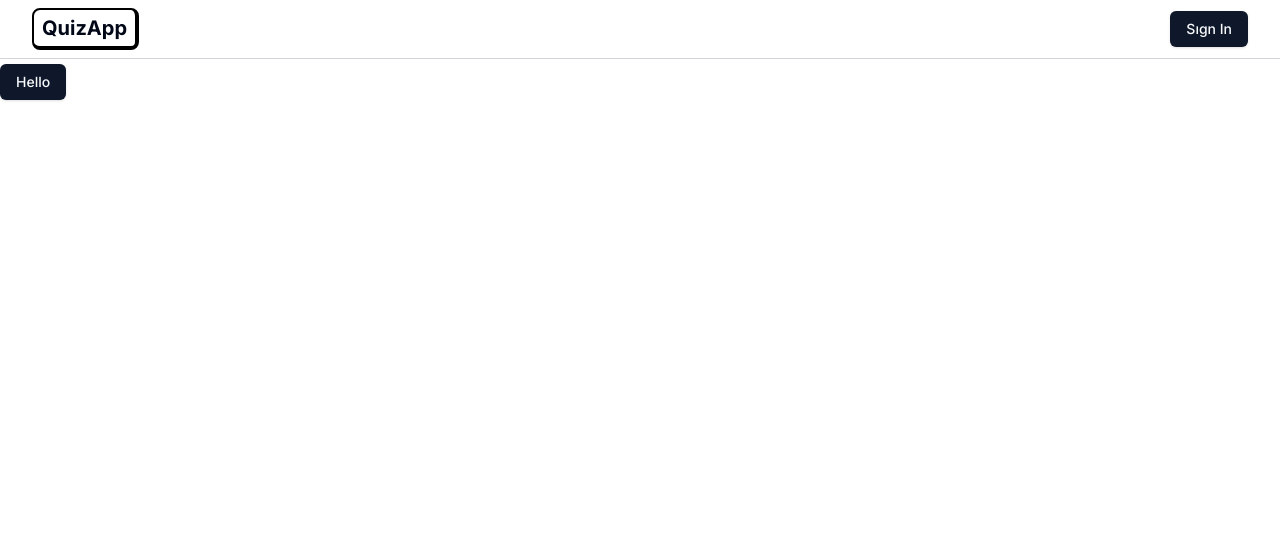
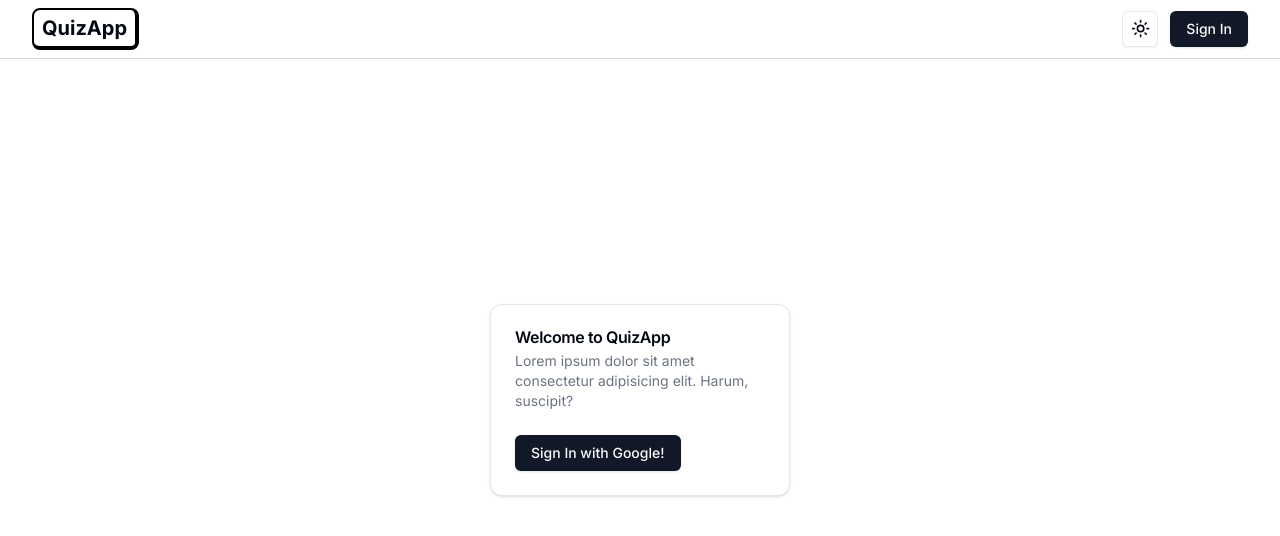
Before and after one commit to bizimsiti/quizapp, a Next.js app: page / in a window 1280 px wide. Shown: the top 536 px of the page. Built offline with nearby package versions, Linux system fonts and the light colour scheme; no server answers.

Commit message:
home page

```diff
--- a/package.json
+++ b/package.json
@@ -20,6 +20,7 @@
     "lucide-react": "^0.378.0",
     "next": "14.2.3",
     "next-auth": "^4.24.7",
+    "next-themes": "^0.3.0",
     "react": "^18",
     "react-dom": "^18",
     "tailwind-merge": "^2.3.0",
--- /dev/null
+++ b/src/app/dashboard/page.tsx
@@ -0,0 +1,9 @@
+import React from "react";
+
+type Props = {};
+
+const Dashboard = (props: Props) => {
+  return <div>Dashboard</div>;
+};
+
+export default Dashboard;
--- a/src/app/globals.css
+++ b/src/app/globals.css
@@ -5,64 +5,66 @@
 @layer base {
   :root {
     --background: 0 0% 100%;
-      --foreground: 222.2 84% 4.9%;
+    --foreground: 224 71.4% 4.1%;
+
+    --muted: 220 14.3% 95.9%;
+    --muted-foreground: 220 8.9% 46.1%;
+
+    --popover: 0 0% 100%;
+    --popover-foreground: 224 71.4% 4.1%;
 
     --card: 0 0% 100%;
-      --card-foreground: 222.2 84% 4.9%;
+    --card-foreground: 224 71.4% 4.1%;
 
-      --popover: 0 0% 100%;
-      --popover-foreground: 222.2 84% 4.9%;
+    --border: 220 13% 91%;
+    --input: 220 13% 91%;
 
-      --primary: 222.2 47.4% 11.2%;
-      --primary-foreground: 210 40% 98%;
+    --primary: 220.9 39.3% 11%;
+    --primary-foreground: 210 20% 98%;
 
-      --secondary: 210 40% 96.1%;
-      --secondary-foreground: 222.2 47.4% 11.2%;
+    --secondary: 220 14.3% 95.9%;
+    --secondary-foreground: 220.9 39.3% 11%;
 
-      --muted: 210 40% 96.1%;
-      --muted-foreground: 215.4 16.3% 46.9%;
-
-      --accent: 210 40% 96.1%;
-      --accent-foreground: 222.2 47.4% 11.2%;
+    --accent: 220 14.3% 95.9%;
+    --accent-foreground: 220.9 39.3% 11%;
 
     --destructive: 0 84.2% 60.2%;
-      --destructive-foreground: 210 40% 98%;
+    --destructive-foreground: 210 20% 98%;
 
-      --border: 214.3 31.8% 91.4%;
-      --input: 214.3 31.8% 91.4%;
-      --ring: 222.2 84% 4.9%;
+    --ring: 217.9 10.6% 64.9%;
 
     --radius: 0.5rem;
   }
 
   .dark {
-      --background: 222.2 84% 4.9%;
-      --foreground: 210 40% 98%;
+    --background: 224 71.4% 4.1%;
+    --foreground: 210 20% 98%;
 
-      --card: 222.2 84% 4.9%;
-      --card-foreground: 210 40% 98%;
+    --muted: 215 27.9% 16.9%;
+    --muted-foreground: 217.9 10.6% 64.9%;
 
-      --popover: 222.2 84% 4.9%;
-      --popover-foreground: 210 40% 98%;
+    --popover: 224 71.4% 4.1%;
+    --popover-foreground: 210 20% 98%;
 
-      --primary: 210 40% 98%;
-      --primary-foreground: 222.2 47.4% 11.2%;
+    --card: 224 71.4% 4.1%;
+    --card-foreground: 210 20% 98%;
 
-      --secondary: 217.2 32.6% 17.5%;
-      --secondary-foreground: 210 40% 98%;
+    --border: 215 27.9% 16.9%;
+    --input: 215 27.9% 16.9%;
 
-      --muted: 217.2 32.6% 17.5%;
-      --muted-foreground: 215 20.2% 65.1%;
+    --primary: 210 20% 98%;
+    --primary-foreground: 220.9 39.3% 11%;
 
-      --accent: 217.2 32.6% 17.5%;
-      --accent-foreground: 210 40% 98%;
+    --secondary: 215 27.9% 16.9%;
+    --secondary-foreground: 210 20% 98%;
+
+    --accent: 215 27.9% 16.9%;
+    --accent-foreground: 210 20% 98%;
 
     --destructive: 0 62.8% 30.6%;
-      --destructive-foreground: 210 40% 98%;
+    --destructive-foreground: 0 85.7% 97.3%;
 
-      --border: 217.2 32.6% 17.5%;
-      --input: 217.2 32.6% 17.5%;
-      --ring: 212.7 26.8% 83.9%;
+    --ring: 215 27.9% 16.9%;
   }
 }
 
--- a/src/app/layout.tsx
+++ b/src/app/layout.tsx
@@ -3,6 +3,7 @@ import { Inter } from "next/font/google";
 import "./globals.css";
 import { cn } from "@/lib/utils";
 import Nav from "@/components/Nav";
+import Providers from "@/components/Providers";
 
 const inter = Inter({ subsets: ["latin"] });
 
@@ -13,13 +14,15 @@ export const metadata: Metadata = {
 
 export default function RootLayout({
   children
-}: Readonly<{
+}: {
   children: React.ReactNode;
-}>) {
+}) {
   return (
     <html lang="en">
-      <body className={cn(inter.className, "aantialiased min-h-screen pt-16")}>
-        <Nav />
+      <body className={cn(inter.className, "antialiased min-h-screen pt-16")}>
+        <Providers>
+          <Nav />
+        </Providers>
         {children}
       </body>
     </html>
--- a/src/app/page.tsx
+++ b/src/app/page.tsx
@@ -1,10 +1,35 @@
+import SignInButton from "@/components/SignInButton";
 import { Button } from "@/components/ui/button";
+import {
+  Card,
+  CardContent,
+  CardDescription,
+  CardHeader,
+  CardTitle
+} from "@/components/ui/card";
+import { getAuthSession } from "@/lib/nextauth";
 import Image from "next/image";
+import { redirect } from "next/navigation";
 
-export default function Home() {
+export default async function Home() {
+  const session = await getAuthSession();
+  if (session?.user) {
+    redirect("/dashboard");
+  }
   return (
-    <div>
-      <Button>Hello </Button>
+    <div className="absolute -translate-x-1/2 -translate-y-1/2 top-1/2 left-1/2">
+      <Card className="w-[300px]">
+        <CardHeader>
+          <CardTitle>Welcome to QuizApp</CardTitle>
+          <CardDescription>
+            Lorem ipsum dolor sit amet consectetur adipisicing elit. Harum,
+            suscipit?
+          </CardDescription>
+        </CardHeader>
+        <CardContent>
+          <SignInButton text="Sign In with Google!" />
+        </CardContent>
+      </Card>
     </div>
   );
 }
--- a/src/components/Nav.tsx
+++ b/src/components/Nav.tsx
@@ -1,16 +1,17 @@
 import { getAuthSession } from "@/lib/nextauth";
 import Link from "next/link";
 import React from "react";
-import SıgnInButton from "./SıgnInButton";
+import SignInButton from "@/components/SignInButton";
 import UserAccountNav from "./UserAccountNav";
+import { ThemeToggle } from "./ThemeToggle";
 
 type Props = {};
 
 const Nav = async (props: Props) => {
   const session = await getAuthSession();
   return (
-    <div className="fixed inset-x-0 top-0 bg-white dark:bg-gray-950 z-[10] h-fit border-b border-zinc-300 py-2">
-      <div className="flex items-center justify-between gap-2 px-8 mx-auto max-w-7xl">
+    <div className="fixed inset-x-0 top-0 bg-white dark:bg-gray-950 z-[10] h-fit border-b border-zinc-300  py-2 ">
+      <div className="flex items-center justify-between h-full gap-2 px-8 mx-auto max-w-7xl">
         {/*Logo */}
         <Link href="/" className="flex items-center gap-2">
           <p className="rounded-lg border-2 border-b-4 border-r-4 border-black px-2 py-1 text-xl font-bold transition-all hover:-translate-y-[2px] md:block dark:border-white">
@@ -18,11 +19,14 @@ const Nav = async (props: Props) => {
           </p>
         </Link>
         <div className="flex items-center">
-          {session?.user ? (
-            <UserAccountNav user={session.user} />
-          ) : (
-            <SıgnInButton text="Sıgn In" />
-          )}
+          <ThemeToggle className="mr-3" />
+          <div className="flex items-center">
+            {session?.user ? (
+              <UserAccountNav user={session.user} />
+            ) : (
+              <SignInButton text="Sign In" />
+            )}
+          </div>
         </div>
       </div>
     </div>
--- a/src/components/Provider.tsx
+++ /dev/null
@@ -1,10 +0,0 @@
-import React from "react";
-import { SessionProvider } from "next-auth/react";
-type Props = {
-  children: React.ReactNode;
-};
-
-const Provider = ({ children }: Props) => {
-  return <SessionProvider>{children}</SessionProvider>;
-};
-export default Provider;
--- /dev/null
+++ b/src/components/Providers.tsx
@@ -0,0 +1,17 @@
+"use client";
+import React from "react";
+import { SessionProvider } from "next-auth/react";
+import {
+  ThemeProvider as NextThemesProvider,
+  ThemeProvider
+} from "next-themes";
+import { type ThemeProviderProps } from "next-themes/dist/types";
+
+const Providers = ({ children, ...props }: ThemeProviderProps) => {
+  return (
+    <ThemeProvider attribute="class" defaultTheme="system">
+      <SessionProvider>{children}</SessionProvider>
+    </ThemeProvider>
+  );
+};
+export default Providers;
--- a/src/components/SıgnInButton.tsx
+++ b/src/components/SignInButton.tsx
@@ -8,7 +8,7 @@ type Props = {
   text: string;
 };
 
-const SıgnInButton = ({ text }: Props) => {
+const SignInButton = ({ text }: Props) => {
   return (
     <Button
       onClick={() => {
@@ -20,4 +20,4 @@ const SıgnInButton = ({ text }: Props) => {
   );
 };
 
-export default SıgnInButton;
+export default SignInButton;
--- /dev/null
+++ b/src/components/ThemeToggle.tsx
@@ -0,0 +1,46 @@
+"use client";
+
+import * as React from "react";
+import { Moon, Sun } from "lucide-react";
+import { useTheme } from "next-themes";
+
+import { Button } from "@/components/ui/button";
+import {
+  DropdownMenu,
+  DropdownMenuContent,
+  DropdownMenuItem,
+  DropdownMenuTrigger
+} from "@/components/ui/dropdown-menu";
+
+export function ThemeToggle({
+  className,
+  ...props
+}: React.HTMLAttributes<HTMLDivElement>) {
+  const { setTheme } = useTheme();
+
+  return (
+    <div className={className} {...props}>
+      {" "}
+      <DropdownMenu>
+        <DropdownMenuTrigger asChild>
+          <Button variant="outline" size="icon">
+            <Sun className="h-[1.2rem] w-[1.2rem] rotate-0 scale-100 transition-all dark:-rotate-90 dark:scale-0" />
+            <Moon className="absolute h-[1.2rem] w-[1.2rem] rotate-90 scale-0 transition-all dark:rotate-0 dark:scale-100" />
+            <span className="sr-only">Toggle theme</span>
+          </Button>
+        </DropdownMenuTrigger>
+        <DropdownMenuContent align="end">
+          <DropdownMenuItem onClick={() => setTheme("light")}>
+            Light
+          </DropdownMenuItem>
+          <DropdownMenuItem onClick={() => setTheme("dark")}>
+            Dark
+          </DropdownMenuItem>
+          <DropdownMenuItem onClick={() => setTheme("system")}>
+            System
+          </DropdownMenuItem>
+        </DropdownMenuContent>
+      </DropdownMenu>
+    </div>
+  );
+}
--- a/src/components/UserAccountNav.tsx
+++ b/src/components/UserAccountNav.tsx
@@ -8,11 +8,11 @@ import {
   DropdownMenuItem,
   DropdownMenuSeparator,
   DropdownMenuTrigger
-} from "./ui/dropdown-menu";
+} from "@/components/ui/dropdown-menu";
 import Link from "next/link";
 import { signOut } from "next-auth/react";
 import { Button } from "./ui/button";
-import UserAvatar from "./UserAvatar";
+import UserAvatar from "@/components/UserAvatar";
 
 type Props = {
   user: User;
--- /dev/null
+++ b/src/components/ui/card.tsx
@@ -0,0 +1,76 @@
+import * as React from "react"
+
+import { cn } from "@/lib/utils"
+
+const Card = React.forwardRef<
+  HTMLDivElement,
+  React.HTMLAttributes<HTMLDivElement>
+>(({ className, ...props }, ref) => (
+  <div
+    ref={ref}
+    className={cn(
+      "rounded-xl border bg-card text-card-foreground shadow",
+      className
+    )}
+    {...props}
+  />
+))
+Card.displayName = "Card"
+
+const CardHeader = React.forwardRef<
+  HTMLDivElement,
+  React.HTMLAttributes<HTMLDivElement>
+>(({ className, ...props }, ref) => (
+  <div
+    ref={ref}
+    className={cn("flex flex-col space-y-1.5 p-6", className)}
+    {...props}
+  />
+))
+CardHeader.displayName = "CardHeader"
+
+const CardTitle = React.forwardRef<
+  HTMLParagraphElement,
+  React.HTMLAttributes<HTMLHeadingElement>
+>(({ className, ...props }, ref) => (
+  <h3
+    ref={ref}
+    className={cn("font-semibold leading-none tracking-tight", className)}
+    {...props}
+  />
+))
+CardTitle.displayName = "CardTitle"
+
+const CardDescription = React.forwardRef<
+  HTMLParagraphElement,
+  React.HTMLAttributes<HTMLParagraphElement>
+>(({ className, ...props }, ref) => (
+  <p
+    ref={ref}
+    className={cn("text-sm text-muted-foreground", className)}
+    {...props}
+  />
+))
+CardDescription.displayName = "CardDescription"
+
+const CardContent = React.forwardRef<
+  HTMLDivElement,
+  React.HTMLAttributes<HTMLDivElement>
+>(({ className, ...props }, ref) => (
+  <div ref={ref} className={cn("p-6 pt-0", className)} {...props} />
+))
+CardContent.displayName = "CardContent"
+
+const CardFooter = React.forwardRef<
+  HTMLDivElement,
+  React.HTMLAttributes<HTMLDivElement>
+>(({ className, ...props }, ref) => (
+  <div
+    ref={ref}
+    className={cn("flex items-center p-6 pt-0", className)}
+    {...props}
+  />
+))
+CardFooter.displayName = "CardFooter"
+
+export { Card, CardHeader, CardFooter, CardTitle, CardDescription, CardContent }
```
Also changed, not shown: 1 other file (tests, documents, lock files or other folders). Lines whose indentation alone changed are shown as unchanged.
